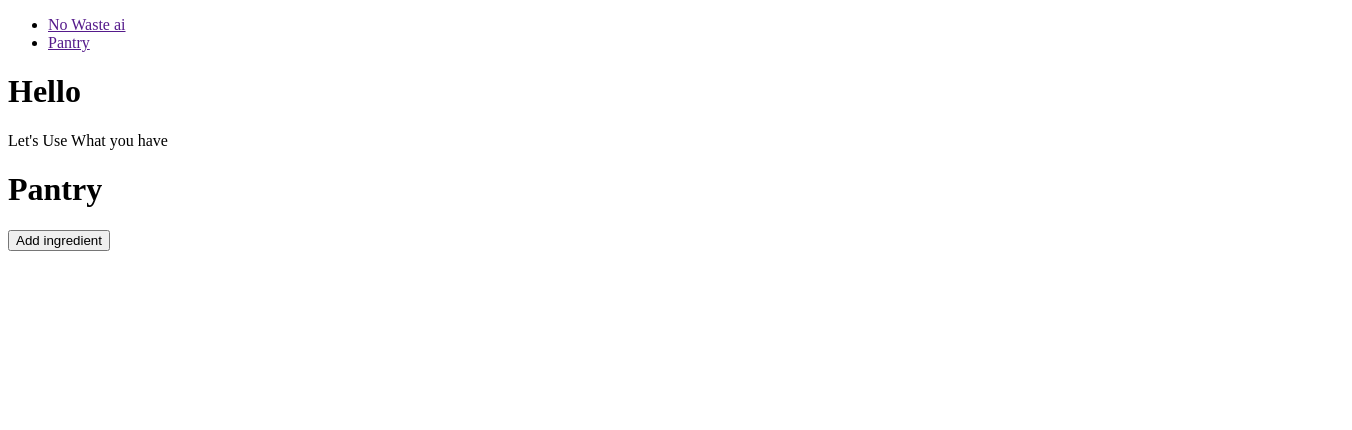
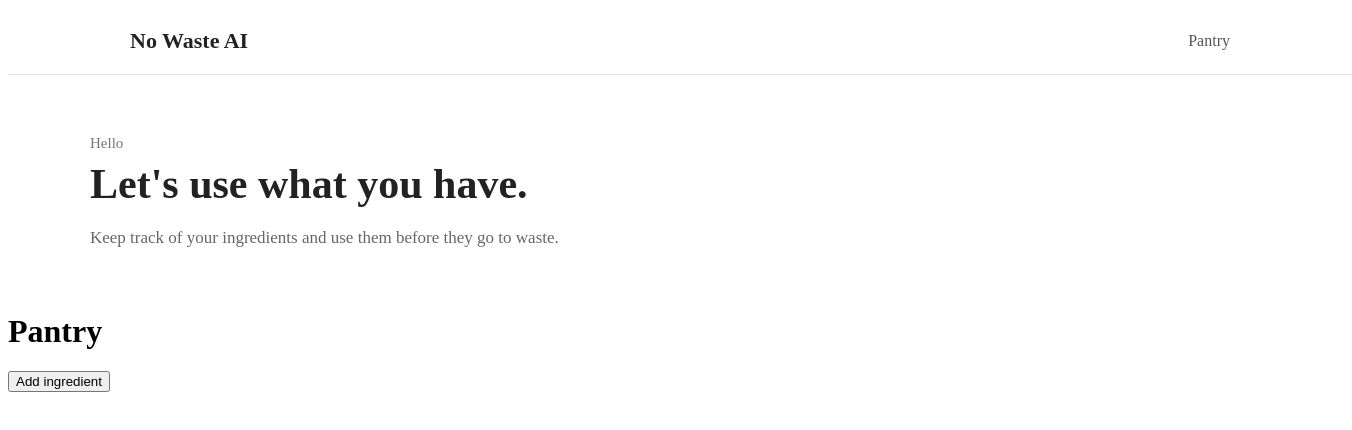
Before and after one commit to Angel-Wangari/Nowasteai-Version-2, a React (Vite) app in the folder nowasteversion2/Frontend/: page / in a window 1280 px wide. Shown: the top 430 px of the page, 1352 px wide, since content can reach past the window. Built offline with nearby package versions, Linux system fonts and the light colour scheme.

Commit message:
Frontend changes

```diff
--- /dev/null
+++ b/nowasteversion2/Frontend/src/DashboardHeader.css
@@ -0,0 +1,23 @@
+.dashboard-header{
+    max-width:1100px;
+    margin: 0 auto;
+    padding: 60px 40px 40px;
+}
+.greeting {
+    margin: 0 0 8px;
+    color: #777;
+    font-size: 15px;
+}
+.dashboard-header h1 {
+    margin: 0;
+    color: #222;
+    font-size: 42px;
+    line-height: 1.15;
+}
+.header-description {
+    max-width: 600px;
+    margin: 16px 0 0;
+    color: #666;
+    font-size: 17px;
+    line-height: 1.6;
+}
--- a/nowasteversion2/Frontend/src/DashboardHeader.jsx
+++ b/nowasteversion2/Frontend/src/DashboardHeader.jsx
@@ -1,10 +1,14 @@
-function Header(){
-    return(
-        <>
-        <h1>Hello</h1>
-        <p>Let's Use What you have</p>
-        </>
-
+import "./DashboardHeader.css"
+function Header() {
+    return (
+        <header className="dashboard-header">
+            <p className="greeting">Hello</p>
+            <h1>Let's use what you have.</h1>
+            <p className="header-description">
+                Keep track of your ingredients and use them before they go to waste.
+            </p>
+        </header>
     );
 }
-export default Header
+
+export default Header;
--- /dev/null
+++ b/nowasteversion2/Frontend/src/nav.css
@@ -0,0 +1,28 @@
+.navbar{
+    width:100%;
+    padding: 20px 40px;
+    border-bottom: 1px solid #e5e5e5;
+}
+.nav-list{
+    display:flex;
+    align-items: center;
+    justify-content: space-between;
+    max-width: 1100px;
+    margin:0 auto;
+    padding:0;
+    list-style: none;
+}
+.nav-brand a{
+    color:#222;
+    text-decoration: none;
+    font-size: 22px;
+    font-weight:700;
+}
+.nav-link a{
+    color:#555;
+    text-decoration:none;
+    font-size:16px;
+}
+.nav-link a:hover{
+    color:#222;
+}
--- a/nowasteversion2/Frontend/src/nav.jsx
+++ b/nowasteversion2/Frontend/src/nav.jsx
@@ -1,13 +1,18 @@
+import "./nav.css";
 function Nav(){
     return(
-    <nav>
-        <ul>
-            <li><a href="">No Waste ai</a></li>
-            <li><a href="">Pantry</a></li>
 
+        <nav className="navbar">
+            <ul className="nav-list">
+                <li className="nav-brand">
+                    <a href="">No Waste AI</a>
+                </li>
 
-        </ul>
-    </nav>
+                <li className="nav-link">
+                    <a href="">Pantry</a>
+                </li>
+            </ul>
+        </nav>
 );
 }
 export default Nav
--- a/nowasteversion2/Frontend/src/pantry.jsx
+++ b/nowasteversion2/Frontend/src/pantry.jsx
@@ -1,6 +1,26 @@
 import { useState } from "react"
 function Pantry(){
     const[showForm,setShowForm]=useState(false)
+    const[name,setName]=useState("")
+    const[unit,setUnit]=useState("")
+    const[quantity,setQuantity]=useState("")
+    const[expiryDate,setExpiryDate]=useState("")
+    const handleSubmit= async (event)=>{event.preventDefault();
+            const ingredient = {
+            name: name,
+            unit: unit,
+            quantity: quantity,
+            expiry_date: expiryDate
+            };
+        const response= await fetch("http://127.0.0.1:8000/Ingredient",{
+            method:"POST",
+            headers:{
+                "Content-Type":"application/json"
+            },
+            body:JSON.stringify(ingredient)
+        })
+    }
+
     return(
         <>
         <h1>Pantry</h1>
@@ -8,15 +28,15 @@ function Pantry(){
         {showForm &&(
             <form onSubmit={handleSubmit}>
                 <label htmlFor="name">Name:</label>
-                <input type="text" id="name" name="name" required/>
+                <input type="text" id="name" name="name" value={name} onChange={(event)=>setName(event.target.value)} required/>
                 <label htmlFor="unit">Unit:</label>
-                <input type="text" id="unit" name="unit" required/>
+                <input type="text" id="unit" name="unit" value={unit} onChange={(event)=>setUnit(event.target.value)} required/>
                 <label htmlFor="quantity">Quantity:</label>
-                <input type="text" id="quantity" name="quantity" required/>
+                <input type="text" id="quantity" name="quantity" value={quantity} onChange={(event)=>setQuantity(event.target.value)} required/>
                 <label htmlFor="expiry_date">Expiry Date:</label>
-                <input type="text" id="expiry_date" name="expiry_date" required/>
+                <input type="text" id="expiry_date" name="expiry_date" value={expiryDate} onChange={(event)=>setExpiryDate(event.target.value)} required/>
                 <button type="submit">Add Ingredient</button>
-            </form>
+            </form >
         )
 
         }
```
Also changed, not shown: nowasteversion2/Frontend/src/pantry.css (added).
